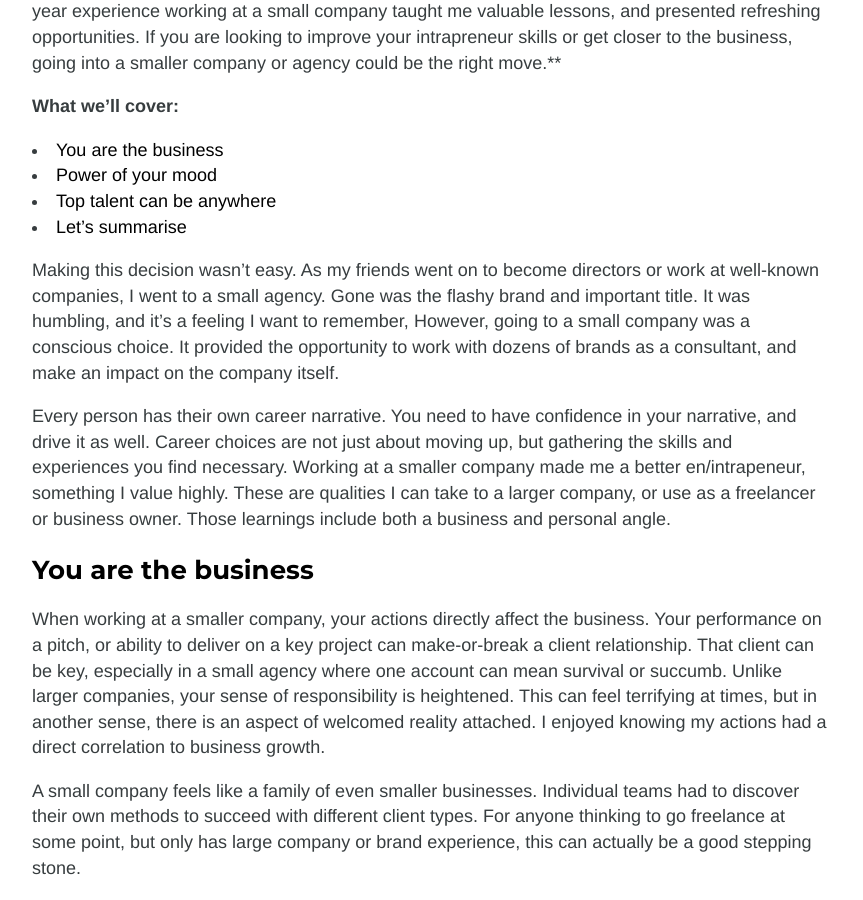
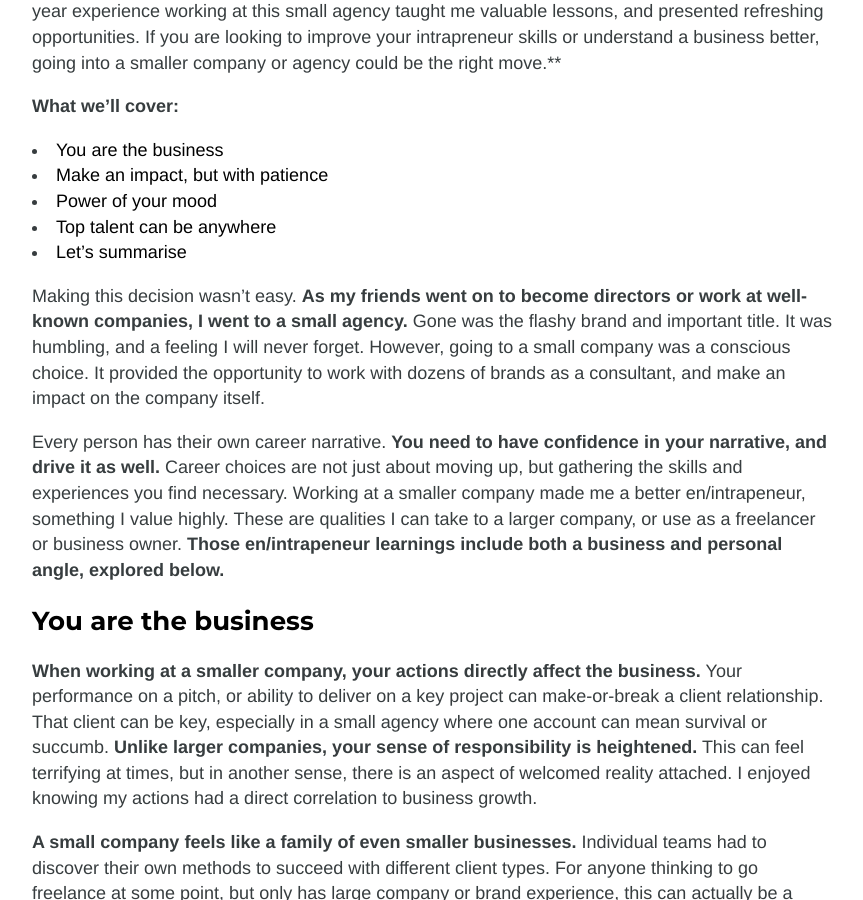
Before and after one commit to emilygv/emilyvernon.com, a Jekyll site: the page built from _posts/2020-10-07-there-is-nothing-small-about-working-at-a-small-company.md, in a window 1280 px wide and 900 px high, scrolled down 716 px. Shown: the whole window, without its empty margins (32-895 px from the left). Built offline with Jekyll 4.4.1, drawn with Linux system fonts in a browser that asks for light colours; nearby versions of some CDN libraries; some of the changed text lies outside the part shown.

Commit message:
Update 2020-10-07-there-is-nothing-small-about-working-at-a-small-company.md

```diff
--- a/_posts/2020-10-07-there-is-nothing-small-about-working-at-a-small-company.md
+++ b/_posts/2020-10-07-there-is-nothing-small-about-working-at-a-small-company.md
@@ -9,33 +9,33 @@
 
 ---
 
-** After working in-house at a large brand for almost nine years, I decided it was time to try a small agency. This agency had under 70 people versus the thousands at Converse/Nike. My nearly four-year experience working at a small company taught me valuable lessons, and presented refreshing opportunities. If you are looking to improve your intrapreneur skills or get closer to the business, going into a smaller company or agency could be the right move.**
+** After working in-house at a large brand for almost nine years, I decided it was time to try a small agency. This agency had under 70 people versus the thousands at Converse/Nike. My nearly four-year experience working at this small agency taught me valuable lessons, and presented refreshing opportunities. If you are looking to improve your intrapreneur skills or understand a business better, going into a smaller company or agency could be the right move.**
 
 **What we'll cover:**
 * TOC
 {:toc}
 
-Making this decision wasn’t easy. As my friends went on to become directors or work at well-known companies, I went to a small agency.  Gone was the flashy brand and important title. It was humbling, and it’s a feeling I want to remember, However, going to a small company was a conscious choice. It provided the opportunity to work with dozens of brands as a consultant, and make an impact on the company itself.
+Making this decision wasn’t easy. **As my friends went on to become directors or work at well-known companies, I went to a small agency.**  Gone was the flashy brand and important title. It was humbling, and a feeling I will never forget. However, going to a small company was a conscious choice. It provided the opportunity to work with dozens of brands as a consultant, and make an impact on the company itself.
 
-Every person has their own career narrative. You need to have confidence in your narrative, and drive it as well. Career choices are not just about moving up, but gathering the skills and experiences you find necessary.  Working at a smaller company made me a better en/intrapeneur, something I value highly. These are qualities I can take to a larger company, or use as a freelancer or business owner. Those learnings include both a business and personal angle.
+Every person has their own career narrative. **You need to have confidence in your narrative, and drive it as well.** Career choices are not just about moving up, but gathering the skills and experiences you find necessary.  Working at a smaller company made me a better en/intrapeneur, something I value highly. These are qualities I can take to a larger company, or use as a freelancer or business owner. **Those en/intrapeneur learnings include both a business and personal angle, explored below.**
 
 ## You are the business
 
-When working at a smaller company, your actions directly affect the business. Your performance on a pitch, or ability to deliver on a key project can make-or-break a client relationship. That client can be key, especially in a small agency where one account can mean survival or succumb. Unlike larger companies, your sense of responsibility is heightened. This can feel terrifying at times, but in another sense, there is an aspect of welcomed reality attached. I enjoyed knowing my actions had a direct correlation to business growth.
+**When working at a smaller company, your actions directly affect the business.** Your performance on a pitch, or ability to deliver on a key project can make-or-break a client relationship. That client can be key, especially in a small agency where one account can mean survival or succumb. **Unlike larger companies, your sense of responsibility is heightened.** This can feel terrifying at times, but in another sense, there is an aspect of welcomed reality attached. I enjoyed knowing my actions had a direct correlation to business growth.
 
-A small company feels like a family of even smaller businesses. Individual teams had to discover their own methods to succeed with different client types. For anyone thinking to go freelance at some point, but only has large company or brand experience, this can actually be a good stepping stone.
+**A small company feels like a family of even smaller businesses.** Individual teams had to discover their own methods to succeed with different client types. For anyone thinking to go freelance at some point, but only has large company or brand experience, this can actually be a good stepping stone.
 
-With responsibility comes access. Your proximity to the company’s core means you can learn a lot about its inner works. As there are less layers, being able to understand a business is possible. In office times, just walk down the hall and ask one of the C-suite.
+**With responsibility comes access. Your proximity to the company’s core means you can learn a lot about its inner works.** As there are less layers, being able to understand a business is possible. In office times, just walk down the hall and ask one of the C-suite.
 
-Make an impact, but with patience
+## Make an impact, but with patience
 
-When I worked in a large brand, I felt like I could only affect my small area and nothing more. This is not the case at a small agency. At a small company, you have the chance to impact the process, even as a non-director. If you can identify a project, garner enough support and find the time, then it’s possible. Many times, your efforts can be a relief for managers or directors that have a lot on their agenda, and not enough time to think about further improvements. However, like any company, such changes can take time.
+**When I worked in a large brand, I felt like I could only affect my small area and nothing more.** This is not the case at a small agency. At a small company, you have the chance to impact the process, even as a non-director. If you can identify a project, garner enough support and find the time, then it’s possible. Many times, your efforts can be a relief for managers or directors that have a lot on their agenda, and not enough time to think about further improvements. **However, like any company, such changes can take time.**
 
-Identifying an area to improve can be exciting. You feel like it needs to happen ‘now’, and everyone would immediately agree. Unfortunately wherever you are, this is not the case. There might be other priorities or perspectives. In easy terms - people need to warm up to your idea. This means informing over pushing, patience over, well, more pushing. I learned that while working for both small and large companies. When going into a small agency, I thought less company hierarchy and more accessible executives would make it easier. This did help, but human’s need to process and place your project was still there.
+Identifying an area to improve can be exciting. You feel like it needs to happen ‘now’, and everyone would immediately agree. Unfortunately wherever you are, this is not the case. There might be other priorities or perspectives. **In easy terms - people need to warm up to your idea.** This means informing over pushing, patience over, well, more pushing. I learned this while working for both small and large companies. When going into a small agency, I thought less company hierarchy and more accessible executives would make it easier. **This did help, but human’s need to process and place your project was still there.**
 
 ## Power of your mood
 
-Perhaps this is a lesson from all work environments, but as small companies are dynamic environments, it’s even more visible. The mood I brought to work directly affected my team members. Even if I did not interact with them, they could sense what I was going through. At times it was so subtle or subconscious, I could not even detect my own mood. This meant emotion management became even more important within a smaller company.
+Perhaps this is a lesson from all work environments, but as small companies are dynamic , it’s even more visible. **The mood I brought to work directly affected my team members.** Even if I did not interact with them, they could sense what I was going through. At times it was so subtle or subconscious, I could not even detect my own mood. This meant emotion management became even more important within a smaller company.
 
 This can also be flipped. I found myself affected by other’s moods, and this would impact my productivity. Now, there are some aspects of this that are solvable, and others beyond your reach. My awareness helped to better structure my environment or understand interactions. It also enabled me to help others who were stressed from other people’s moods. A younger designer or strategist could take a negative review, as an example, very personally. Having someone explain their experience and provide context can help process other people’s reactions.
 
```
